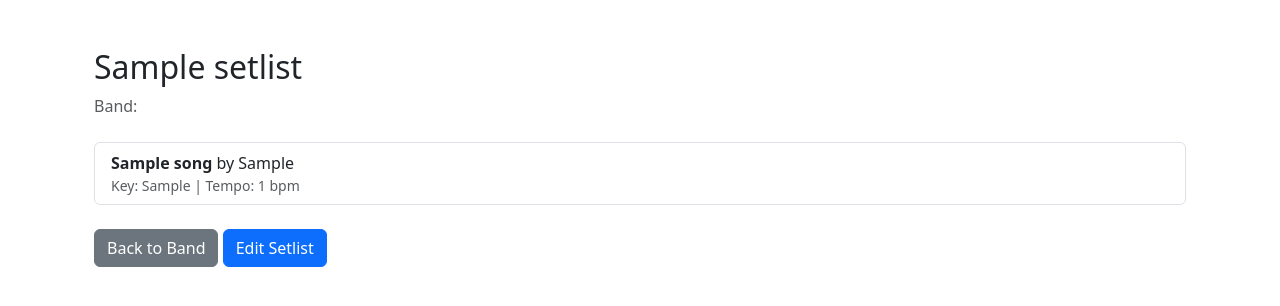
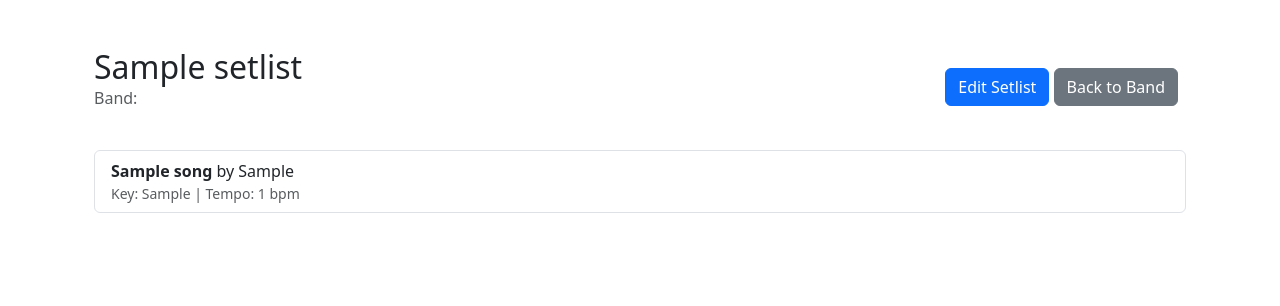
Before and after one commit to RichardModin/set_lists, a Django app: page /setlists/1/ in a window 1280 px wide. Shown: the part 56-362 px from the top of the page. Run offline with Django 5.2, Linux system fonts and the light colour scheme; a user stored in the database is signed in; tables that the repository leaves empty hold one stand-in row (values such as "Sample post"); some libraries are stand-ins or nearby versions.

Commit message:
chore: other small ui fixes

```diff
--- a/templates/core/setlist_detail.html
+++ b/templates/core/setlist_detail.html
@@ -1,8 +1,17 @@
 {% extends "base.html" %}
 {% block content %}
 <div class="container mt-5 set-list-detail">
-  <h2>{{ setlist.name }}</h2>
-  <p class="text-muted">Band: <a href="{% url 'bands:band_detail' setlist.band.id %}">{{ setlist.band.name }}</a></p>
+  <div class="d-flex justify-content-between align-items-center mb-3">
+    <div>
+      <h2 class="mb-0">{{ setlist.name }}</h2>
+      <p class="text-muted">Band: <a href="{% url 'bands:band_detail' setlist.band.id %}">{{ setlist.band.name }}</a></p>
+    </div>
+    <div>
+      <a href="{% url 'core:edit_setlist' setlist.id  %}" class="btn btn-primary">Edit Setlist</a>
+      <a href="{% url 'bands:band_detail' setlist.band.id %}" class="btn btn-secondary me-2">Back to Band</a>
+    </div>
+  </div>
+
 
   {% if setlist.songs.all %}
     <ul class="list-group mt-4">
@@ -11,11 +20,11 @@
           <div>
             <strong>{{ song.title }}</strong> <span>by {{ song.artist }}</span>
             {% if song.key or song.tempo %}
+            {% endif %}
               <small class="text-muted d-block">
                 {% if song.key %}Key: {{ song.key }}{% endif %}
                 {% if song.tempo %} | Tempo: {{ song.tempo }} bpm{% endif %}
               </small>
-            {% endif %}
           </div>
         </li>
       {% endfor %}
@@ -23,10 +32,5 @@
   {% else %}
     <p class="mt-4">This setlist is currently empty.</p>
   {% endif %}
-
-  <div class="mt-4">
-    <a href="{% url 'bands:band_detail' setlist.band.id %}" class="btn btn-secondary">Back to Band</a>
-    <a href="{% url 'core:edit_setlist' setlist.id  %}" class="btn btn-primary">Edit Setlist</a>
-  </div>
 </div>
 {% endblock %}
--- a/templates/songs/song_form.html
+++ b/templates/songs/song_form.html
@@ -1,6 +1,7 @@
 {% extends 'base.html' %}
 
 {% block content %}
+  <div class="container mt-5">
     <div class="d-flex justify-content-between align-items-center">
       <h2>{% if editing %}Edit{% else %}Create{% endif %} Song for {{ band.name }}</h2>
       <div>
@@ -46,4 +47,5 @@
         {% endfor %}
       </div>
     </form>
+  </div>
 {% endblock %}
```
Lines whose indentation alone changed are shown as unchanged.
